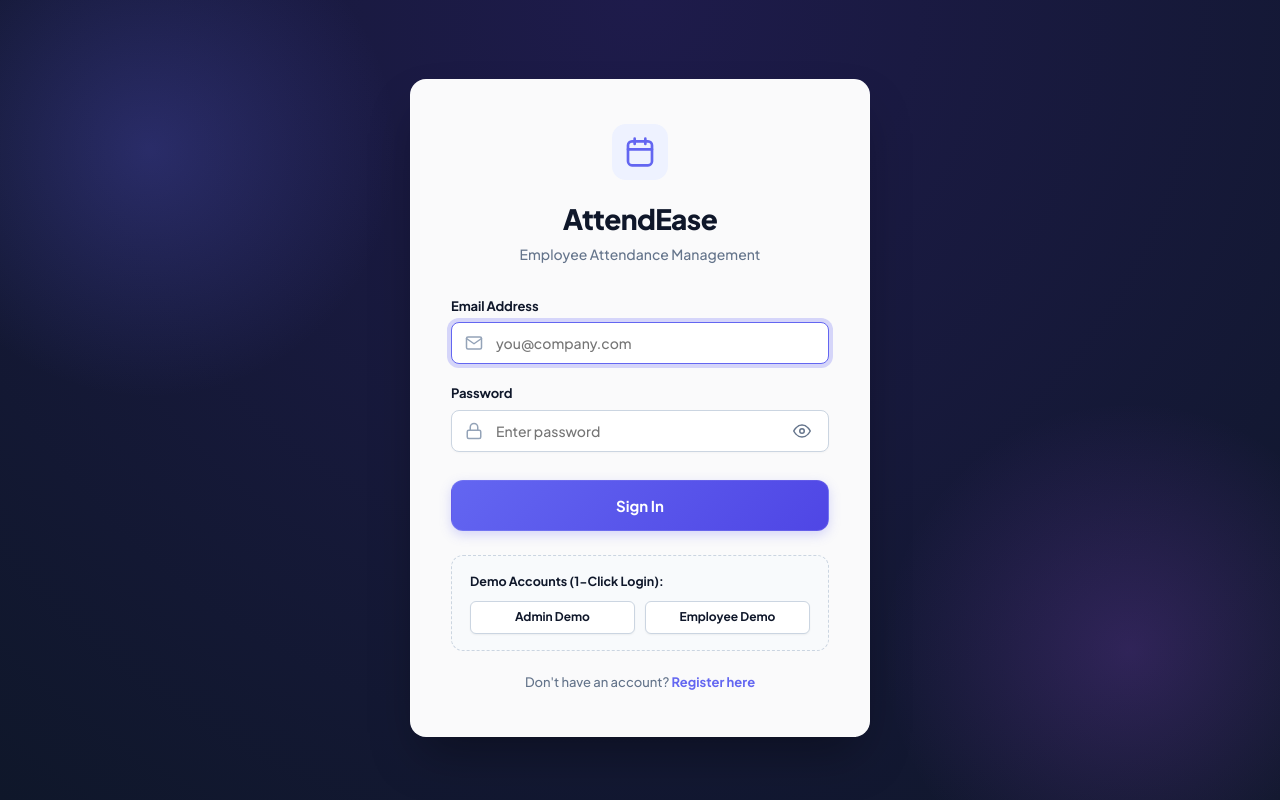
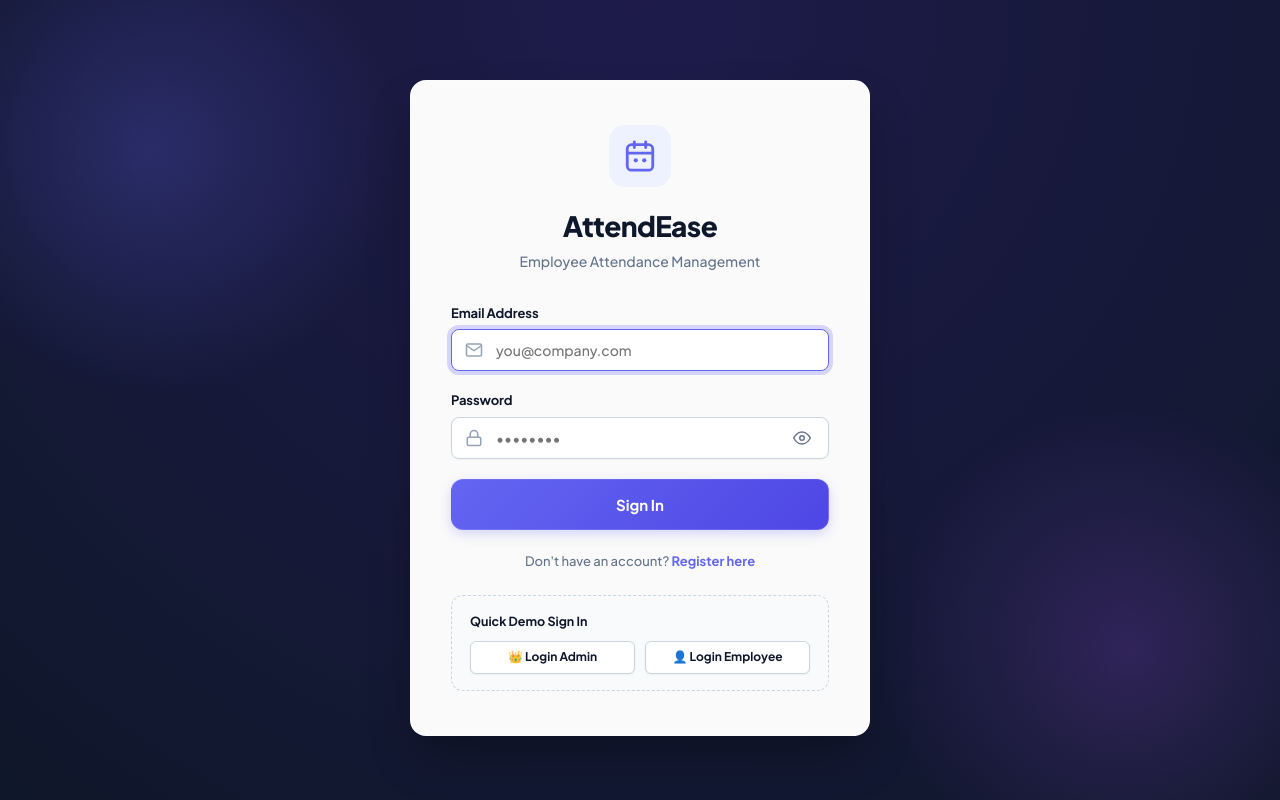
Before and after one commit to pandasuryanarayan/AttendEase-Employee-Attendance-System-Suite, a React (Vite) app in the folder react-app/: page / in a window 1280 px wide. Built offline with nearby package versions, Linux system fonts and the light colour scheme.

Commit message:
Standardize Login page logo and wording to match html-app

```diff
--- a/react-app/src/components/Icons.jsx
+++ b/react-app/src/components/Icons.jsx
@@ -5,6 +5,15 @@ export const BrandLogoIcon = ({ size = 22, ...props }) => (
   <svg width={size} height={size} viewBox="0 0 24 24" fill="none" stroke="currentColor" strokeWidth="2" strokeLinecap="round" strokeLinejoin="round" {...props}>
     <rect x="3" y="4" width="18" height="18" rx="3" />
     <path d="M8 2v4M16 2v4M3 10h18" />
+  </svg>
+);
+
+export const AuthLogoIcon = ({ size = 34, color = 'var(--primary)', ...props }) => (
+  <svg width={size} height={size} viewBox="0 0 24 24" fill="none" stroke={color} strokeWidth="2" strokeLinecap="round" strokeLinejoin="round" {...props}>
+    <rect x="3" y="4" width="18" height="18" rx="3" />
+    <path d="M8 2v4M16 2v4M3 10h18" strokeLinecap="round" />
+    <circle cx="9" cy="15" r="1.5" fill={color} stroke="none" />
+    <circle cx="15" cy="15" r="1.5" fill={color} stroke="none" />
   </svg>
 );
 
--- a/react-app/src/pages/Login.jsx
+++ b/react-app/src/pages/Login.jsx
@@ -1,7 +1,7 @@
 // src/pages/Login.jsx
 import React, { useState } from 'react';
 import { useApp } from '../context/AppContext';
-import { BrandLogoIcon, MailIcon, LockIcon, EyeIcon, EyeOffIcon } from '../components/Icons';
+import { AuthLogoIcon, MailIcon, LockIcon, EyeIcon, EyeOffIcon } from '../components/Icons';
 import { FlashAlerts } from '../components/FlashAlerts';
 
 export const Login = ({ onNavigateRegister }) => {
@@ -29,14 +29,14 @@ export const Login = ({ onNavigateRegister }) => {
 
       <div className="auth-card">
         <div className="auth-logo">
-          <div style={{ display: 'inline-flex', padding: '12px', background: 'var(--primary-light)', borderRadius: '14px', marginBottom: '8px' }}>
-            <BrandLogoIcon size={32} color="var(--primary)" />
+          <div style={{ display: 'inline-flex', padding: '14px', background: 'var(--primary-light)', borderRadius: '16px', marginBottom: '8px' }}>
+            <AuthLogoIcon size={34} color="var(--primary)" />
           </div>
           <h1>AttendEase</h1>
           <p>Employee Attendance Management</p>
         </div>
 
-        <form onSubmit={handleSubmit} className="auth-form">
+        <form onSubmit={handleSubmit} className="auth-form" id="login-form">
           <div className="form-group">
             <label htmlFor="email">Email Address</label>
             <div className="input-wrapper">
@@ -60,7 +60,7 @@ export const Login = ({ onNavigateRegister }) => {
               <input
                 type={showPassword ? 'text' : 'password'}
                 id="password"
-                placeholder="Enter password"
+                placeholder="••••••••"
                 required
                 value={password}
                 onChange={(e) => setPassword(e.target.value)}
@@ -76,33 +76,10 @@ export const Login = ({ onNavigateRegister }) => {
             </div>
           </div>
 
-          <button type="submit" className="btn btn-primary btn-block btn-lg" style={{ marginTop: '8px' }}>
+          <button type="submit" className="btn btn-primary btn-block btn-lg">
             Sign In
           </button>
         </form>
-
-        {/* Quick Demo Credentials */}
-        <div className="demo-creds">
-          <strong>Demo Accounts (1-Click Login):</strong>
-          <div className="demo-buttons">
-            <button
-              type="button"
-              className="btn btn-sm btn-secondary"
-              style={{ flex: 1 }}
-              onClick={() => handleDemoLogin('admin@company.com', 'admin123')}
-            >
-              Admin Demo
-            </button>
-            <button
-              type="button"
-              className="btn btn-sm btn-secondary"
-              style={{ flex: 1 }}
-              onClick={() => handleDemoLogin('sarah@company.com', 'emp123')}
-            >
-              Employee Demo
-            </button>
-          </div>
-        </div>
 
         <p className="auth-link">
           Don't have an account?{' '}
@@ -116,6 +93,29 @@ export const Login = ({ onNavigateRegister }) => {
             Register here
           </a>
         </p>
+
+        {/* Quick Demo Credentials */}
+        <div className="demo-creds">
+          <p><strong>Quick Demo Sign In</strong></p>
+          <div className="demo-buttons">
+            <button
+              type="button"
+              className="btn btn-sm btn-secondary"
+              style={{ flex: 1 }}
+              onClick={() => handleDemoLogin('admin@company.com', 'admin123')}
+            >
+              👑 Login Admin
+            </button>
+            <button
+              type="button"
+              className="btn btn-sm btn-secondary"
+              style={{ flex: 1 }}
+              onClick={() => handleDemoLogin('alice@company.com', 'employee123')}
+            >
+              👤 Login Employee
+            </button>
+          </div>
+        </div>
       </div>
     </div>
   );
--- a/react-app/src/pages/Register.jsx
+++ b/react-app/src/pages/Register.jsx
@@ -2,7 +2,7 @@
 import React, { useState } from 'react';
 import { useApp } from '../context/AppContext';
 import {
-  BrandLogoIcon,
+  AuthLogoIcon,
   UserIcon,
   MailIcon,
   LockIcon,
@@ -57,7 +57,7 @@ export const Register = ({ onNavigateLogin }) => {
       <div className="auth-card auth-card-wide">
         <div className="auth-logo">
           <div style={{ display: 'inline-flex', padding: '14px', background: 'var(--primary-light)', borderRadius: '16px', marginBottom: '8px' }}>
-            <BrandLogoIcon size={34} color="var(--primary)" />
+            <AuthLogoIcon size={34} color="var(--primary)" />
           </div>
           <h1>Create Account</h1>
           <p>Join AttendEase Employee System</p>
```
